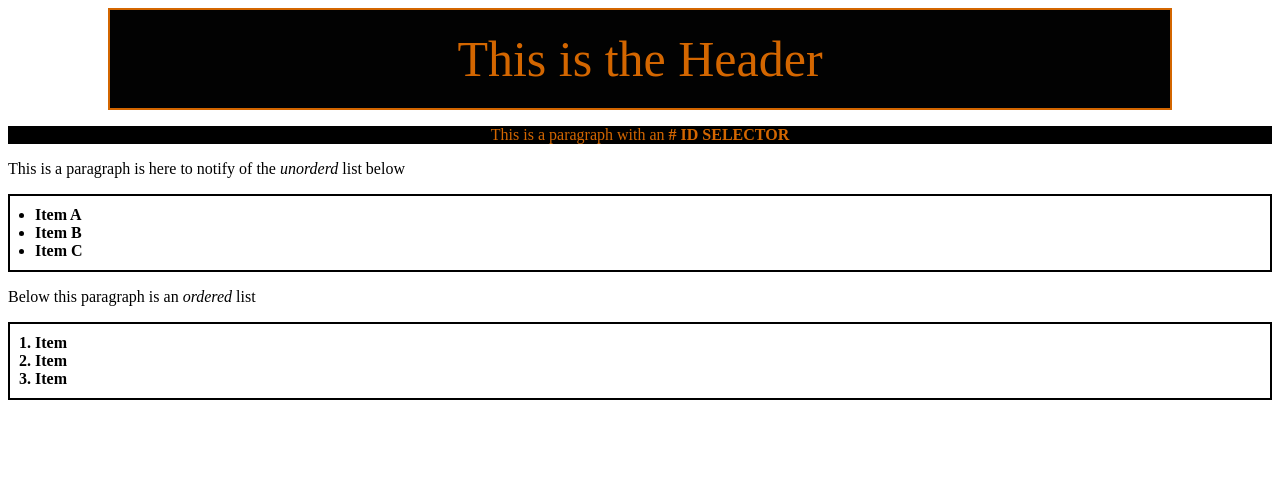
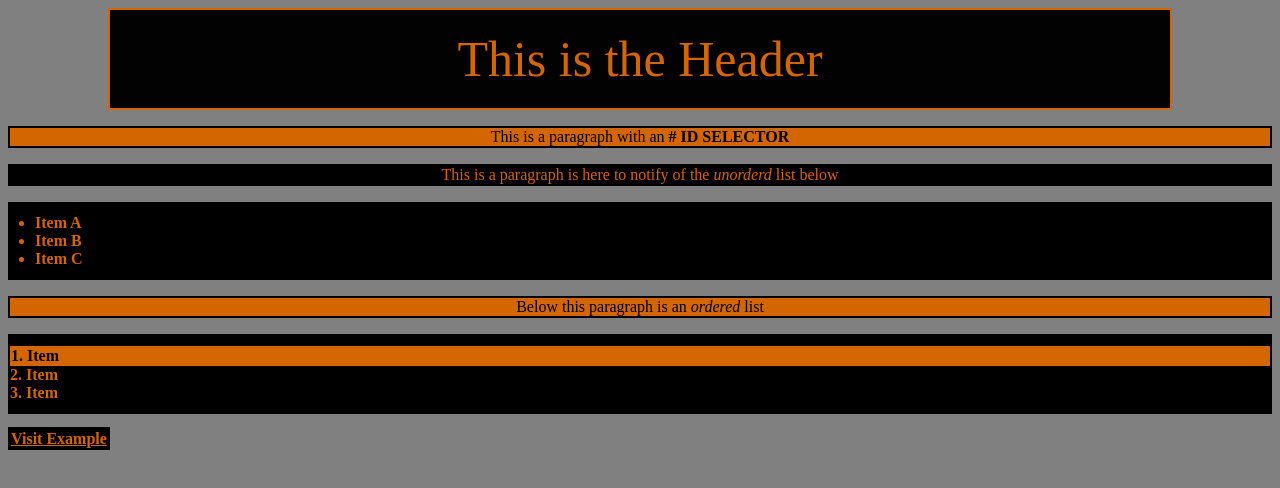
Before and after one commit to Yoma-occ/AssignmentSELECTORS, a plain HTML site: page index.html in a window 1280 px wide. Drawn offline with Linux system fonts and the light colour scheme.

Commit message:
DAY1 Update

```diff
--- a/index.html
+++ b/index.html
@@ -6,21 +6,24 @@
     <link rel="stylesheet" href="./styles.css";>
     <title>CSS Selectors Assignment</title>
 </head>
-<header class="header">This is the Header</header>
+<header id="header">This is the Header</header>
 
 <body>
-    <p id="para">This is a paragraph with an <strong> # ID SELECTOR </strong></p>
-    <p>This is a paragraph is here to notify of the <em> unorderd</em> list below</p>
+    <p>This is a paragraph with an <strong> # ID SELECTOR </strong></p>
+    <div>
+        <p>This is a paragraph is here to notify of the <em> unorderd</em> list below</p>
+    </div>
     <ul>
         <li><strong> Item A </strong></li>
         <li><strong> Item B </strong></li>
         <li><strong> Item C </strong></li>
     </ul>
-    <p> Below this paragraph is an <em> ordered</em> list </p>
+        <p> Below this paragraph is an <em> ordered</em> list </p>
     <ol>
-        <strong><li> Item</li></strong>
+        <strong><li class="item1"> Item</li></strong>
         <strong><li> Item</li></strong>
         <strong><li> Item</li></strong>
     </ol>
+    <strong><a href="https://example.com">Visit Example</a></strong>
 </body>
 </html>
--- a/styles.css
+++ b/styles.css
@@ -1,4 +1,4 @@
-.header {
+#header {
     border: 2px solid rgb(211, 102, 0);
     background-color: rgb(2, 2, 2);
     color: rgb(211, 102, 0);
@@ -8,23 +8,74 @@
     margin-left: 100px;
     margin-top: 5px;
     text-align: center;
+}
 
+.item1 {
+    background-color: rgb(211, 102, 0);
+    background-size: cover;
+    color: black;
+    padding: 1px;
+}
 
+.item1:hover {
+    color: rgb(211, 102, 0);
+    border: 3px solid black;
+    background-color: black;
+    cursor: pointer;
 }
 
 #para {
 
     background-color: black;
-    color: rgb(211, 102, 0);;
+    color: rgb(211, 102, 0);
     text-align: center;
 }
 
 ul {
+    background-color: black;
+    color: rgb(211, 102, 0);;
     border: 2px solid black;
     padding: 10px 25px;
 }
 
 ol {
+    background-color: black;
+    color: rgb(211, 102, 0);
     border: 2px solid black;
-    padding: 10px 25px;
+    padding: 10px 0;
+    list-style-position: inside;
 }
+
+p {
+    border:  rgb(211, 102, 0);
+    background-color: black;
+    color: rgb(211, 102, 0);
+    text-align: center;
+}
+
+html {
+    background-color: grey;
+}
+
+p {
+    border: 2px solid black;
+    background-color: rgb(211, 102, 0);
+    color: black;
+    text-align: center;
+}
+
+div p {
+    background-color: black;
+    color: rgb(211, 102, 0);
+}
+
+a {
+    color: rgb(211, 102, 0);
+    border: 3px solid black;
+    background-color: black;
+}
+
+a:hover {
+    color: black;
+    background-color: rgb(211, 102, 0);
+}
```
Also changed, not shown: 1 other file.
